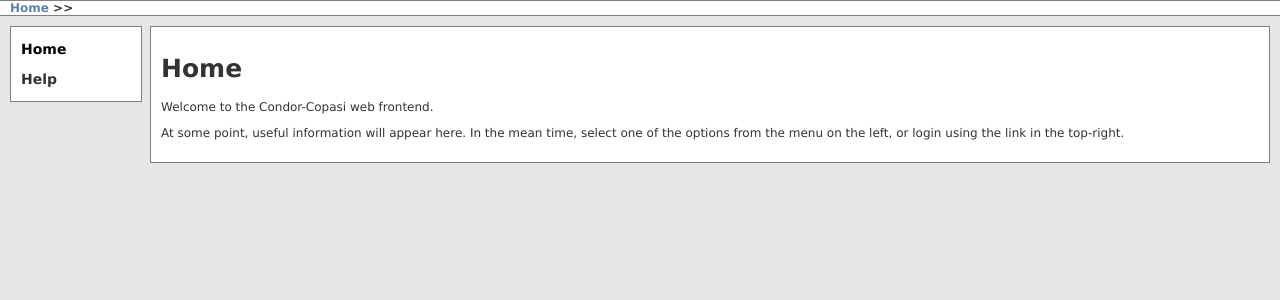
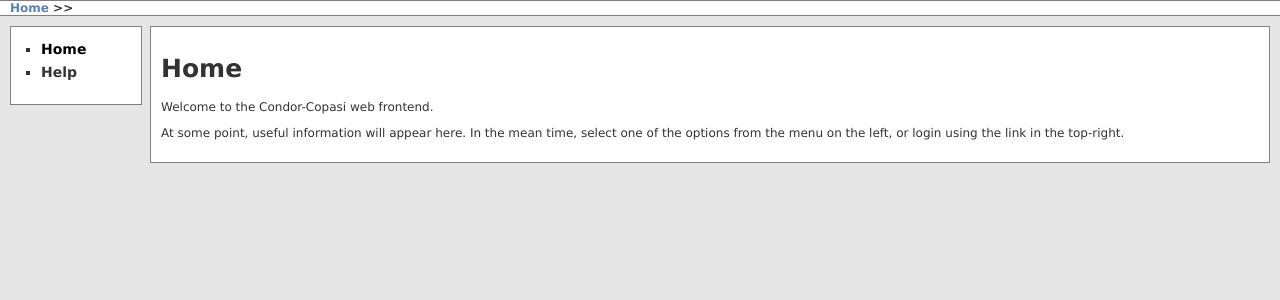
Before and after one commit to copasi/condor-copasi, a Django app: page / in a window 1280 px wide. Shown: the part 36-336 px from the top of the page. Run offline with Django 3.2, Linux system fonts and the light colour scheme.

Commit message:
Udate sidebar style

```diff
--- a/web_frontend/static/style.css
+++ b/web_frontend/static/style.css
@@ -101,13 +101,21 @@ table.formtable th {
     font-weight: bold;
     background: white;
     margin: 0 10px 10px 10px;
-    padding: 0px 10px 0 10px;
+    padding: 0px 10px 10px 10px;
 }
 
 #sidebar a:link, #sidebar a:visited{
     color: black;
 }
-
+#sidebar ul{
+    margin-left: 0px;
+    padding-left: 20px;
+    list-style-type: square;
+}
+#sidebar li{
+    margin-top: 0.5em;
+    margin-bottom: 0.5em;
+}
 #content {
     margin: 10px 10px 10px 150px;
     padding: 10px;
--- a/web_frontend/templates/default.html
+++ b/web_frontend/templates/default.html
@@ -32,13 +32,15 @@ Condor-Coasi Web Frontend - {% block title %} {{ pageTitle }} {% endblock %}
         <div id="main">
             <div id="sidebar">
             {% block sidebar %}
-                <p><a href="http://{{request.get_host}}/">Home</a></p>
-                {% if user.is_authenticated %}
-                <p>My Account</p>
-                <p>Tasks</p>
-                <p><a href="http://{{request.get_host}}/logout/">Logout</a></p>
-                {%endif%}
-                <p>Help</p>
+                <ul>
+                    <li><a href="http://{{request.get_host}}/">Home</a></li>
+                    {% if user.is_authenticated %}
+                    <li>My Account</li>
+                    <li>Tasks</li>
+                    <li><a href="http://{{request.get_host}}/logout/">Logout</a></li>
+                    {%endif%}
+                    <li>Help</li>
+                </ul>
             {% endblock %}
             </div>
             <div id="content">
```
